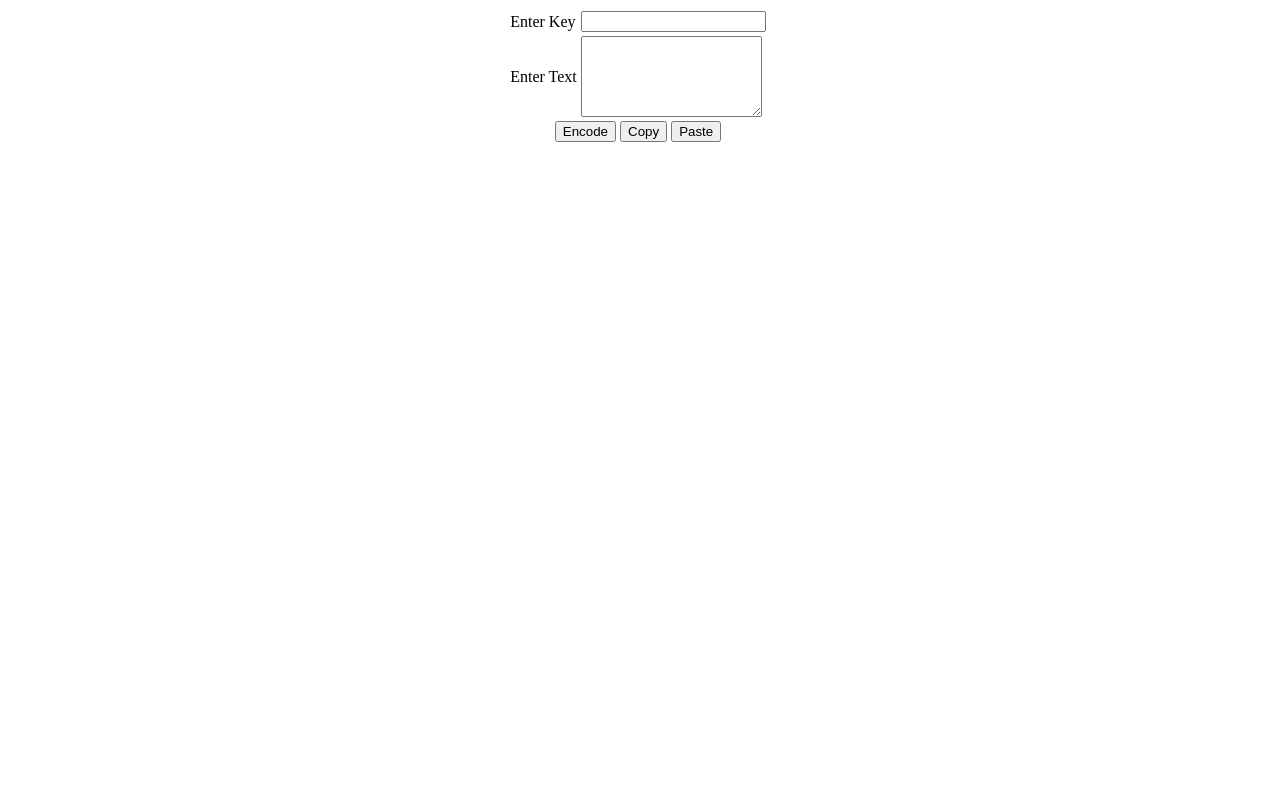
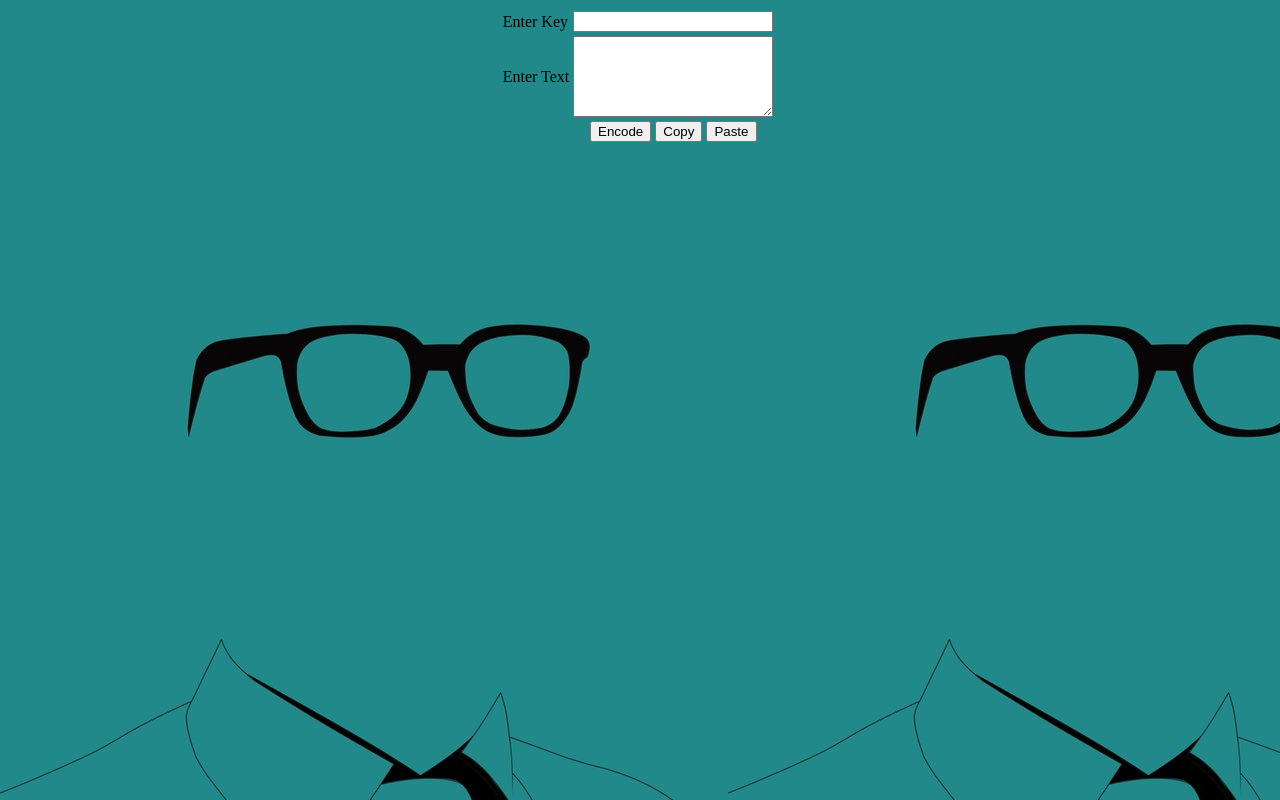
Before and after one commit to MacGitHub2013/Encrypt, a plain HTML site: page index.html in a window 1280 px wide. Drawn offline with Linux system fonts and the light colour scheme.

Commit message:
background added
bavckground added

```diff
--- a/index.html
+++ b/index.html
@@ -76,7 +76,7 @@ function PasteText()
 
 
 </script>
-<body>
+<body style="background-image:url('bg.jpg');">
 <div align=center >
 
 <table>
@@ -85,18 +85,19 @@ function PasteText()
 Enter Key
 </td>
 <td>
-<input type="text" id="key" ></input>
+<input type="text" style="width:200px;" id="key" ></input>
 <td>
 <tr>
 <td>
 Enter Text
 </td>
 <td>
- <textarea  rows=5  id="content" ></textarea>
+ <textarea  rows=5  style="width:200px;" id="content" ></textarea>
 </td>
 </tr>
 <tr>
-<td colspan=2 align=center>
+<td ></td>
+<td align=center>
 <input type=button value="Encode" onclick="Encode(this)" ></input>
 <input type=button value="Copy" onclick="CopyText()" />
 <input type=button value="Paste" onclick="PasteText()" />
```
Also changed, not shown: bg.jpg (renamed from bg(0)(1)(2).jpg).
